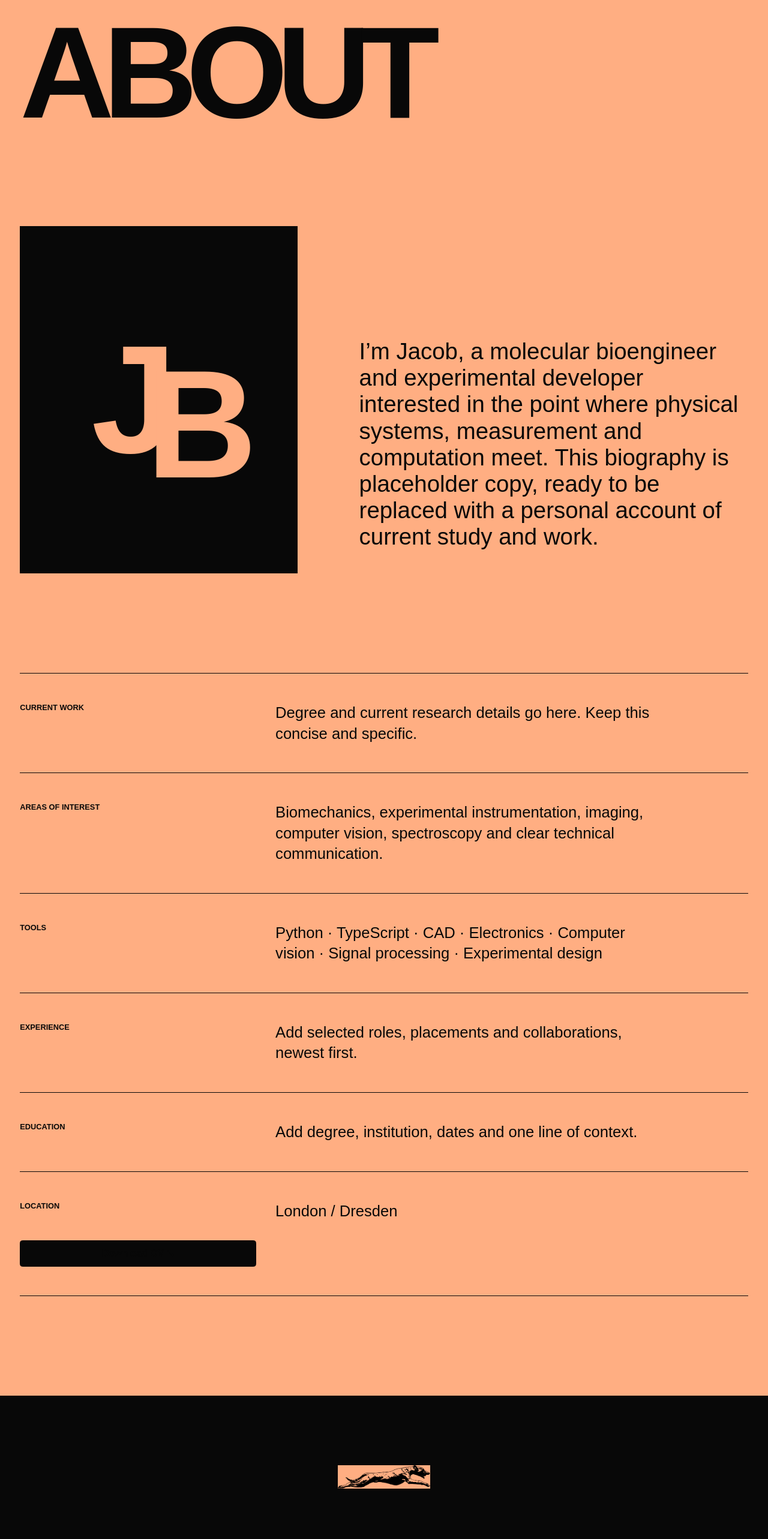
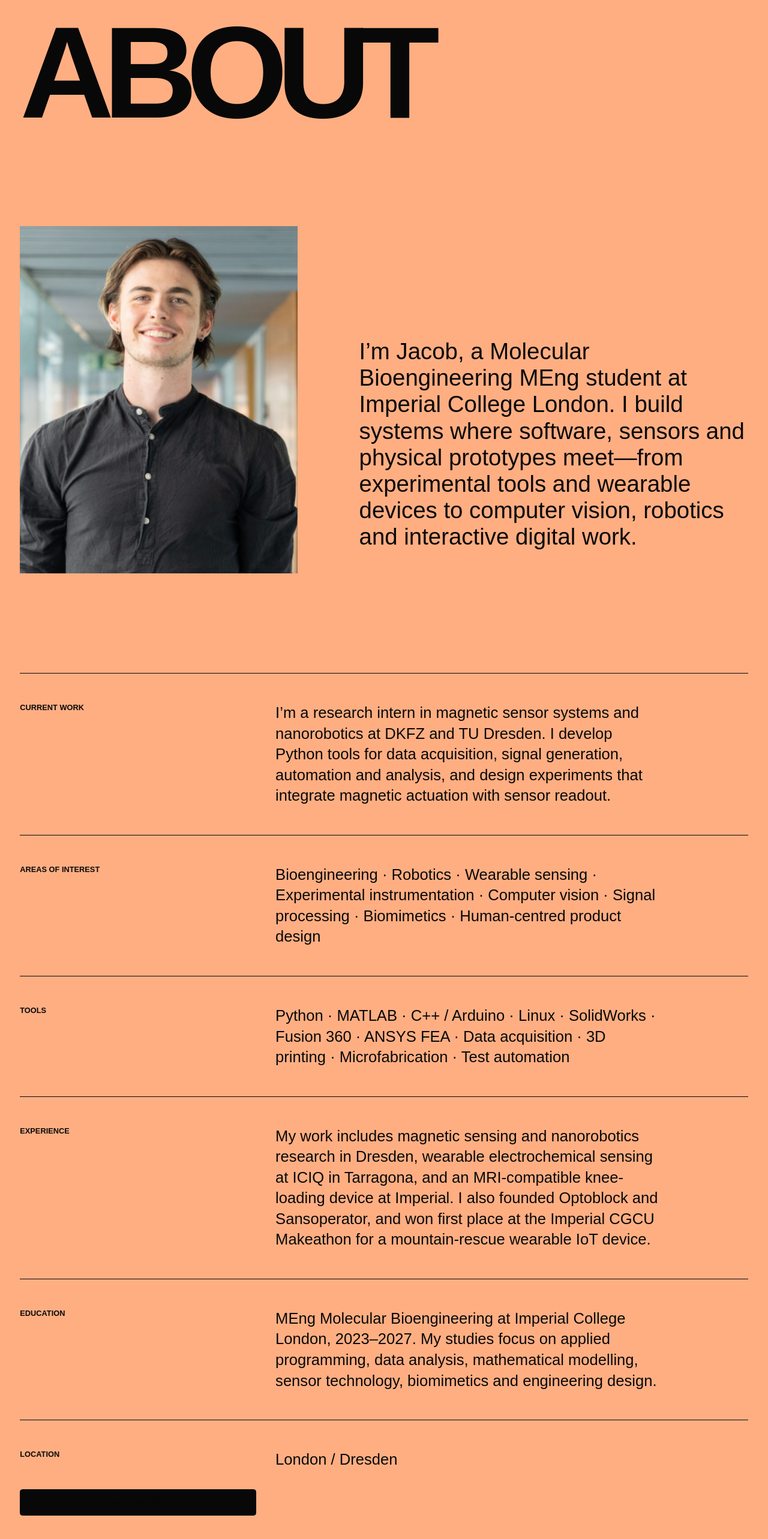
Before and after one commit to jjbees99/jjbees99.github.io, a React (Vite) app: page /#/about in a window 1280 px wide. Shown: the part 210-2776 px from the top of the page at 60% size. Built offline with nearby package versions, Linux system fonts and the light colour scheme.

Commit message:
Complete About page from CV and add portrait

```diff
--- a/src/pages/AboutPage.tsx
+++ b/src/pages/AboutPage.tsx
@@ -1 +1,56 @@
-import { siteConfig } from '../content/siteConfig';export function AboutPage(){return <main id="main" className="about-page"><header className="page-title"><p>Profile / capabilities</p><h1>ABOUT</h1></header><div className="about-lead"><div className="portrait-placeholder" role="img" aria-label="Abstract JB monogram portrait placeholder"><span>J</span><span>B</span></div><p>I’m Jacob, a molecular bioengineer and experimental developer interested in the point where physical systems, measurement and computation meet. This biography is placeholder copy, ready to be replaced with a personal account of current study and work.</p></div><div className="about-sections"><section><h2>Current work</h2><p>Degree and current research details go here. Keep this concise and specific.</p></section><section><h2>Areas of interest</h2><p>Biomechanics, experimental instrumentation, imaging, computer vision, spectroscopy and clear technical communication.</p></section><section><h2>Tools</h2><p>Python · TypeScript · CAD · Electronics · Computer vision · Signal processing · Experimental design</p></section><section><h2>Experience</h2><p>Add selected roles, placements and collaborations, newest first.</p></section><section><h2>Education</h2><p>Add degree, institution, dates and one line of context.</p></section><section><h2>Location</h2><p>{siteConfig.location}</p><a className="button solid" href={siteConfig.cvUrl}>Download CV ↘</a></section></div></main>}
+import { siteConfig } from '../content/siteConfig';
+import '../styles/about.css';
+
+const portraitUrl = `${import.meta.env.BASE_URL}media/placeholders/Profile%20picture.png`;
+
+export function AboutPage() {
+  return (
+    <main id="main" className="about-page">
+      <header className="page-title">
+        <p>Profile / capabilities</p>
+        <h1>ABOUT</h1>
+      </header>
+
+      <div className="about-lead">
+        <img className="portrait-photo" src={portraitUrl} alt="Portrait of Jacob Beeson" />
+        <p>
+          I’m Jacob, a Molecular Bioengineering MEng student at Imperial College London. I build systems where software, sensors and physical prototypes meet—from experimental tools and wearable devices to computer vision, robotics and interactive digital work.
+        </p>
+      </div>
+
+      <div className="about-sections">
+        <section>
+          <h2>Current work</h2>
+          <p>
+            I’m a research intern in magnetic sensor systems and nanorobotics at DKFZ and TU Dresden. I develop Python tools for data acquisition, signal generation, automation and analysis, and design experiments that integrate magnetic actuation with sensor readout.
+          </p>
+        </section>
+        <section>
+          <h2>Areas of interest</h2>
+          <p>Bioengineering · Robotics · Wearable sensing · Experimental instrumentation · Computer vision · Signal processing · Biomimetics · Human-centred product design</p>
+        </section>
+        <section>
+          <h2>Tools</h2>
+          <p>Python · MATLAB · C++ / Arduino · Linux · SolidWorks · Fusion 360 · ANSYS FEA · Data acquisition · 3D printing · Microfabrication · Test automation</p>
+        </section>
+        <section>
+          <h2>Experience</h2>
+          <p>
+            My work includes magnetic sensing and nanorobotics research in Dresden, wearable electrochemical sensing at ICIQ in Tarragona, and an MRI-compatible knee-loading device at Imperial. I also founded Optoblock and Sansoperator, and won first place at the Imperial CGCU Makeathon for a mountain-rescue wearable IoT device.
+          </p>
+        </section>
+        <section>
+          <h2>Education</h2>
+          <p>
+            MEng Molecular Bioengineering at Imperial College London, 2023–2027. My studies focus on applied programming, data analysis, mathematical modelling, sensor technology, biomimetics and engineering design.
+          </p>
+        </section>
+        <section>
+          <h2>Location</h2>
+          <p>{siteConfig.location}</p>
+          <a className="button solid" href={siteConfig.cvUrl}>Download CV ↘</a>
+        </section>
+      </div>
+    </main>
+  );
+}
--- /dev/null
+++ b/src/styles/about.css
@@ -0,0 +1,6 @@
+.portrait-photo {
+  width: 100%;
+  aspect-ratio: 4 / 5;
+  object-fit: cover;
+  object-position: center top;
+}
```
Also changed, not shown: public/media/placeholders/Profile picture.png (added), 5 other files (tests, documents, lock files or other folders).
